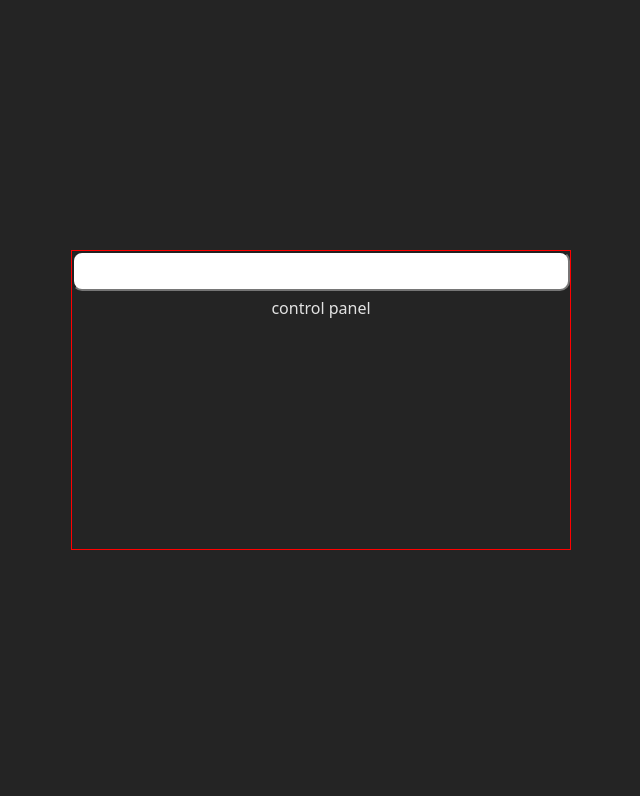
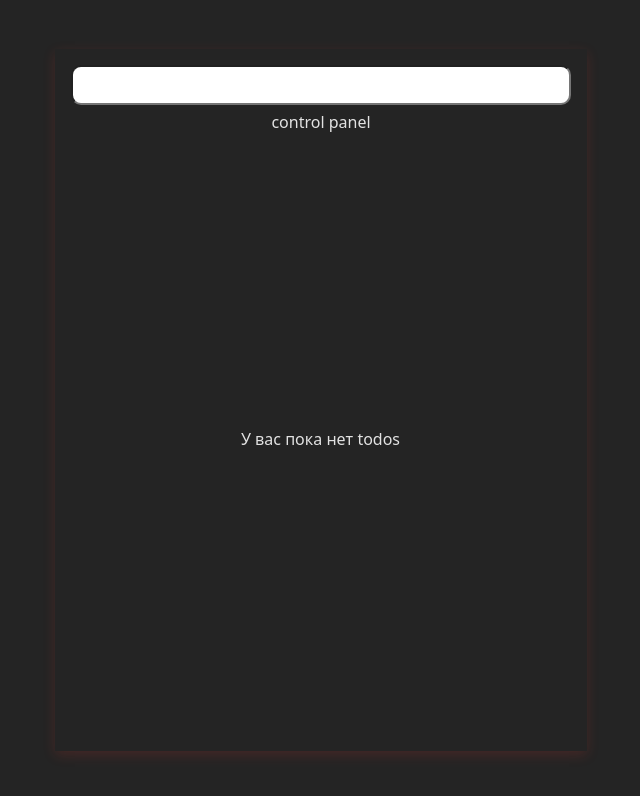
Before and after one commit to MaximSamorukov/chatapp_test, a React (Vite) app: page / in a window 1280 px wide. Shown: the top 796 px of the page, without its empty margins (319-959 px from the left). Built offline with nearby package versions, Linux system fonts and the light colour scheme.

Commit message:
feat: wip

```diff
--- a/package.json
+++ b/package.json
@@ -11,6 +11,7 @@
   },
   "dependencies": {
     "@reduxjs/toolkit": "^2.11.2",
+    "classnames": "^2.5.1",
     "react": "^19.2.0",
     "react-dom": "^19.2.0",
     "react-redux": "^9.2.0",
--- a/src/App.tsx
+++ b/src/App.tsx
@@ -1,5 +1,6 @@
 
 import  s from './app.module.scss';
+import cn from 'classnames';
 import { ControlPanel } from './components/ControlPanel';
 import { InputField } from './components/InputField';
 import { TodoItem } from './components/TodoItem';
@@ -11,9 +12,12 @@ function App() {
     <div className={s.container}>
       <InputField />
       <ControlPanel />
-      {todos.map((i) => (
-        <TodoItem id={i.id} title={i.title} isDone={i.isDone} />
-      ))}
+      <div className={cn(s.todoItemsContainer, {[s.empty]: !todos.length})}>
+        {todos.map((i) => (
+          <TodoItem key={i.id} id={i.id} title={i.title} isDone={i.isDone} />
+        ))}
+        {!todos.length && <div>У вас пока нет todos</div>}
+      </div>
     </div>
   )
 }
--- a/src/app.module.scss
+++ b/src/app.module.scss
@@ -2,12 +2,46 @@
 .container {
   max-width: 500px;
   width: 500px;
-  height: 300px;
+  min-height: 300px;
+  height: fit-content;
   box-sizing: border-box;
-  border: 1px solid red;
   display: flex;
   flex-direction: column;
   align-items: flex-start;
   justify-content: flex-start;
   gap: 5px;
+
+  @media(max-width: 520px) {
+    width: 420px;
+  }
+  @media(max-width: 450px) {
+    width: 300px;
+  }
+  @media(max-width: 330px) {
+    width: 270px;
+  }
 }
+
+
+
+.todoItemsContainer {
+  height: 610px;
+  width: 100%;
+  display: flex;
+  flex-direction: column;
+  justify-content: flex-start;
+  align-items: flex-start;
+  box-sizing: border-box;
+  padding: 0;
+  padding-right: 10px;
+  padding-left: 10px;
+  padding-bottom: 10px;
+  gap: 5px;
+  overflow-y: auto;
+  scrollbar-gutter: stable
+}
+
+.empty {
+  align-items: center;
+  justify-content: center;
+}
--- a/src/components/InputField/index.tsx
+++ b/src/components/InputField/index.tsx
@@ -15,11 +15,12 @@ export const InputField: React.FC<InputFieldProps> = () => {
   }
   const handleSubmit = (e: React.FormEvent<HTMLFormElement>) => {
     e.preventDefault()
-    console.log(title);
+
     const todoItem = {
       title,
       isDone: false
     }
+    setTitle('')
     dispatch(addTodo(todoItem))
   }
   return (
--- a/src/components/TodoItem/index.tsx
+++ b/src/components/TodoItem/index.tsx
@@ -1,10 +1,13 @@
-import React from 'react'
+import React, { useState, type ChangeEvent } from 'react'
 import CloseIcon from '../../assets/close.svg?react'
 import DoneIcon from '../../assets/done.svg?react';
 import NotDoneIcon from '../../assets/not_done.svg?react';
 import EditIcon from '../../assets/edit.svg?react';
+import EditInProgressIcon from '../../assets/edit_inprogress.svg?react';
+import DragIcon from '../../assets/drag.svg?react';
+import cn from 'classnames';
 import s from './style.module.scss';
-import { removeTodo, toggleTodoState, useAppDispatch, type TodoItem as TodoItemType } from '../../state';
+import { removeTodo, toggleTodoState, updateTodo, useAppDispatch, type TodoItem as TodoItemType } from '../../state';
 
 type TodoItemProps = {
   title: TodoItemType['title'];
@@ -13,7 +16,8 @@ type TodoItemProps = {
 }
 
 export const TodoItem: React.FC<TodoItemProps> = ({ id, title, isDone }) => {
-  console.log(isDone)
+  const [editState, setEditState] = useState(false);
+  const [editedTitle, setEditedTitle] = useState('');
   const dispatch = useAppDispatch()
   const removeItem = () => {
     dispatch(removeTodo({ id }))
@@ -21,17 +25,44 @@ export const TodoItem: React.FC<TodoItemProps> = ({ id, title, isDone }) => {
   const toggleTodo = () => {
     dispatch(toggleTodoState({ id }))
   }
+  const handleEdit = () => {
+    if (!editState) {
+      setEditedTitle(title)
+      setEditState(true)
+    } else {
+      if (editedTitle !== title) {
+        dispatch(updateTodo({ id, isDone, title: editedTitle }))
+      }
+      setEditState(false)
+    }
+  }
+  const onTitleInputChange = (e: ChangeEvent<HTMLInputElement>) => {
+    const text = e.currentTarget.value;
+    setEditedTitle(text)
+  }
+  const handleBlur = () => {
+    if (editedTitle !== title) {
+      dispatch(updateTodo({ id, isDone, title: editedTitle }))
+    }
+  }
   return (
     <div className={s.container}>
-      <div className={s.title}>
-        {title}
-      </div>
+        {editState ? (
+          <input onBlur={handleBlur} className={s.inputTitle} value={editedTitle} onChange={onTitleInputChange} />
+        ) : (
+          <div className={s.title}>
+            {title}
+          </div>
+        )}
       <div className={s.controls}>
+        <button className={s.control}>
+          <DragIcon />
+        </button>
         <button onClick={toggleTodo} className={s.control}>
           {isDone ? (<DoneIcon />) : (<NotDoneIcon/>)}
         </button>
-        <button className={s.control}>
-          <EditIcon />
+        <button onClick={handleEdit} className={s.control}>
+          {editState ? (<EditInProgressIcon />) : (<EditIcon />)}
         </button>
         <button onClick={removeItem} className={s.control}>
           <CloseIcon />
--- a/src/components/TodoItem/style.module.scss
+++ b/src/components/TodoItem/style.module.scss
@@ -1,6 +1,7 @@
 .container {
   width: 100%;
   height: 50px;
+  min-height: 50px;
   box-sizing: border-box;
   display: flex;
   flex-direction: row;
@@ -20,10 +21,25 @@
   justify-content: flex-start;
   box-sizing: border-box;
   padding: 0;
+  overflow: hidden;
 }
-
+.inputTitle {
+  width: 100%;
+  display: flex;
+  flex-direction: row;
+  align-items: center;
+  height: 80%;
+  justify-content: flex-start;
+  box-sizing: border-box;
+  padding: 0;
+  padding-left: 5px;
+  border: none;
+  border: 1px solid rgb(104, 75, 75);
+  color: rgba(255, 255, 255, 0.87);
+  background-color: #242424;
+}
 .controls {
-  width: 70px;
+  width: 95px;
   height: 20px;
   display: flex;
   flex-direction: row;
@@ -40,4 +56,8 @@
   height: 20px;
   padding: 0;
   box-sizing: border-box;
+
+  &_disabled {
+    cursor: not-allowed;
+  }
 }
--- a/src/index.css
+++ b/src/index.css
@@ -24,6 +24,19 @@ body {
 #root {
   max-width: 1280px;
   margin: 0 auto;
-  padding: 2rem;
+  max-height: 670px;
+  overflow-y: hidden;
+  padding: 1rem;
+  padding-top: 1rem;
   text-align: center;
+  box-shadow: 0 4px 12px rgba(255, 59, 48, 0.15);
 }
+
+
+::-webkit-scrollbar {
+  width: 1px;
+}
+
+::-webkit-scrollbar-thumb {
+  background: #4d4d4d;
+}
```
Also changed, not shown: src/assets/edit_inprogress.svg (added), 1 other file (tests, documents, lock files or other folders).
